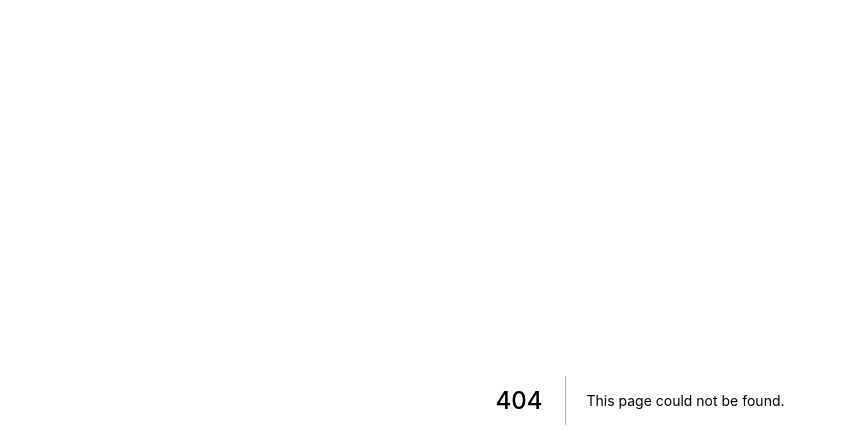
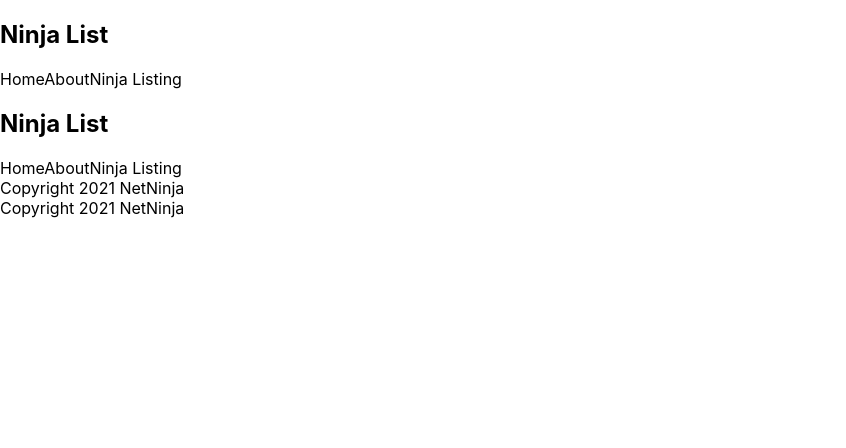
Before and after one commit to rlinsdev/nextjs, a Next.js app: page /comps/Layout in a window 1280 px wide. Before the commit this address had no page. Shown: the top 448 px of the page, without its empty margins (0-846 px from the left). Built offline with nearby package versions, Linux system fonts and the light colour scheme.

Commit message:
creating layout master to app

```diff
--- a/pages/_app.js
+++ b/pages/_app.js
@@ -1,7 +1,12 @@
 import '../styles/globals.css'
+import LayOut from './comps/Layout'
 
 function MyApp({ Component, pageProps }) {
-  return <Component {...pageProps} />
+  return (
+    <LayOut>
+      <Component {...pageProps} />
+    </LayOut>
+  )
 }
 
 export default MyApp
--- a/pages/about.js
+++ b/pages/about.js
@@ -1,14 +1,9 @@
-import Footer from "./comps/Footer";
-import Navbar from "./comps/navBar";
-
 const About = () => {
   return (
     <div>
-      <Navbar />
       <h1>About</h1>
       <p>tese!</p>
       <p>tese2</p>
-      <Footer />
     </div>
    );
 }
--- /dev/null
+++ b/pages/comps/Layout.js
@@ -0,0 +1,14 @@
+import Footer from "./Footer"
+import Navbar from "./navBar"
+
+const LayOut = ({ children }) => {
+  return (
+    <div className="content">
+      <Navbar />
+      { children }
+      <Footer/>
+    </div>
+   );
+}
+
+export default LayOut;
--- a/pages/comps/NavBar.js
+++ b/pages/comps/NavBar.js
@@ -7,7 +7,7 @@
       </div>
       <Link href='/'><a>Home</a></Link>
       <Link href='/about'><a>About</a></Link>
-      <Link href='/ninjas/ninja'><a>Ninja Listing</a></Link>
+      <Link href='/ninjas'><a>Ninja Listing</a></Link>
     </nav>
    );
 }
--- a/pages/index.js
+++ b/pages/index.js
@@ -1,18 +1,14 @@
 import Head from 'next/head'
 import styles from '../styles/Home.module.css'
-import Footer from './comps/Footer'
-import Navbar from './comps/navBar'
 
 export default function Home() {
   return (
     <div>
-      <Navbar/>
       <h1>HomePage</h1>
       <p>tese!</p>
       <p>tese2</p>
       <p>tese!</p>
       <p>tese2</p>
-      <Footer />
     </div>
   )
 }
```
